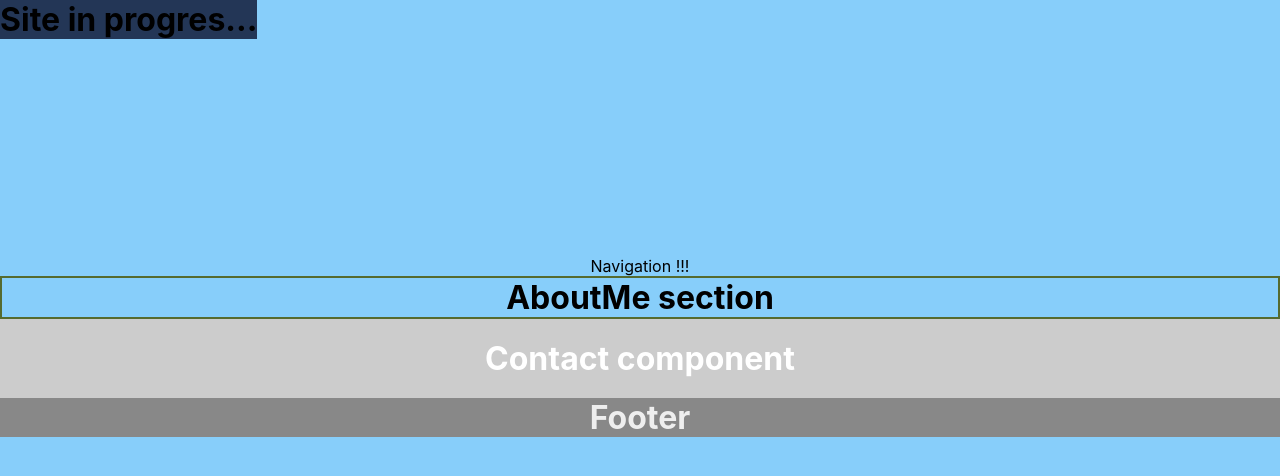
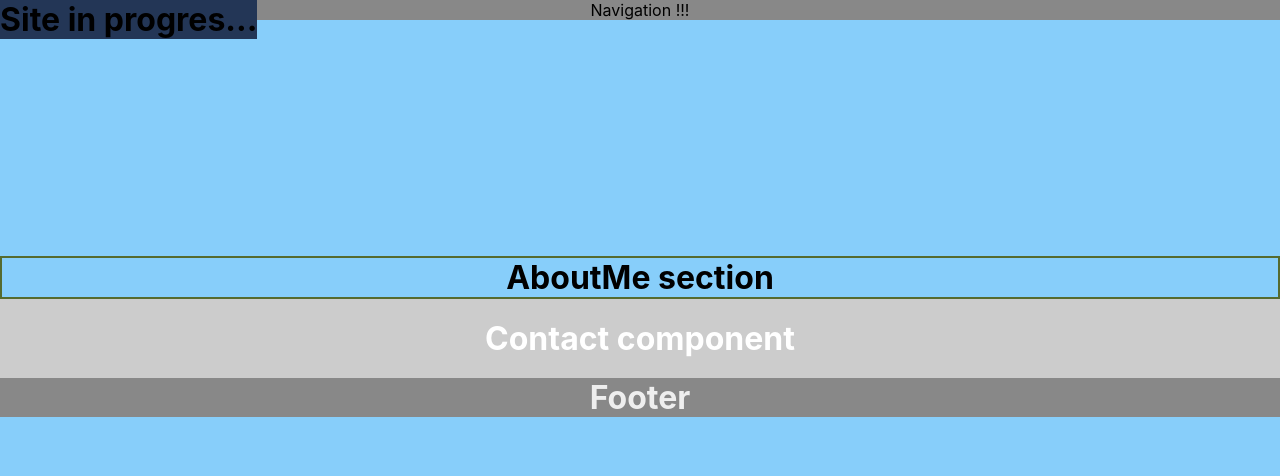
Before and after one commit to kato86/Portfolio_v2, a React (Create React App) app: page / in a window 1280 px wide. Shown: the top 476 px of the page. Built offline with nearby package versions, Linux system fonts and the light colour scheme.

Commit message:
Add Navigation scss

```diff
--- a/src/components/Navigation/Navigation.js
+++ b/src/components/Navigation/Navigation.js
@@ -1,5 +1,7 @@
 import React from "react";
 
-const navigation = props => <nav>Navigation !!!</nav>;
+import "../../scss/components/Navigation.scss";
+
+const navigation = props => <nav className="Navigation">Navigation !!!</nav>;
 
 export default navigation;
--- a/src/scss/App.scss
+++ b/src/scss/App.scss
@@ -7,4 +7,5 @@
   background-color: $primary-color;
   position: fixed;
   top: 0;
+  z-index: 1;
 }
--- /dev/null
+++ b/src/scss/components/Navigation.scss
@@ -0,0 +1,6 @@
+.Navigation {
+  position: absolute;
+  top: 0;
+  width: 100%;
+  background-color: #888;
+}
```
